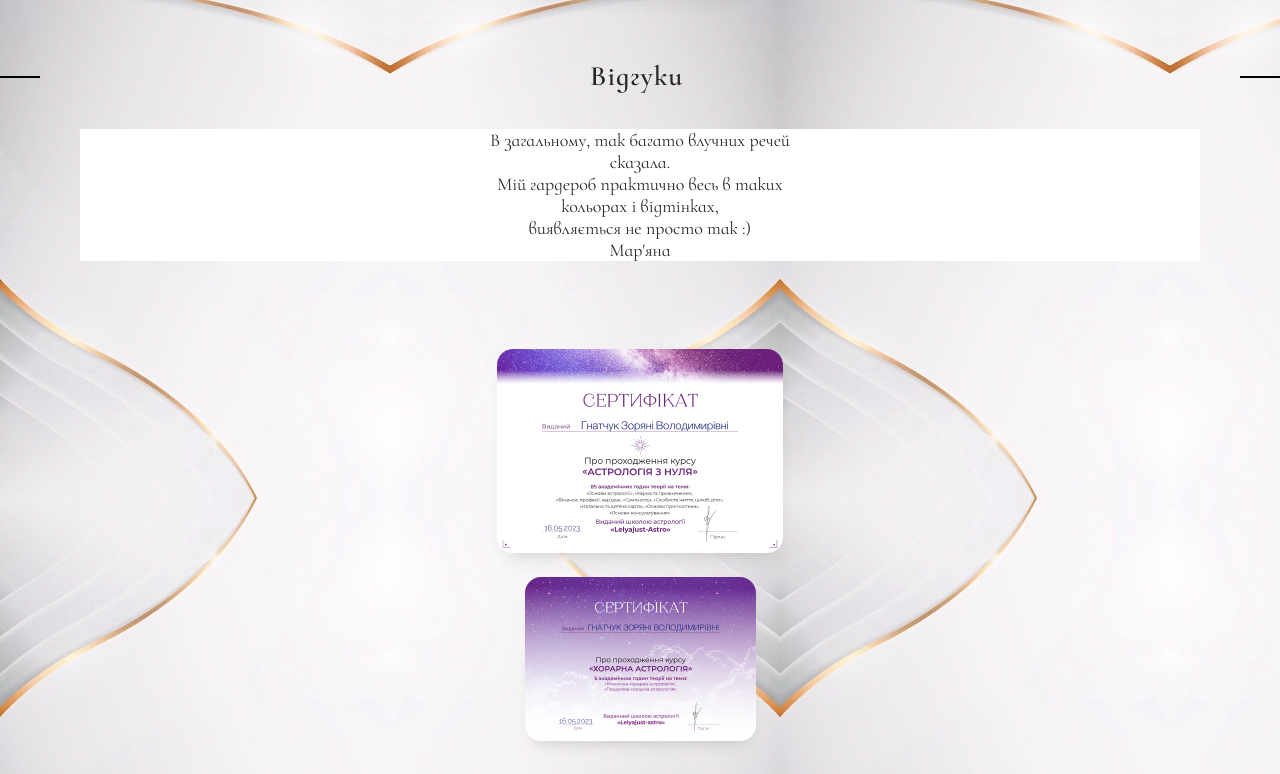
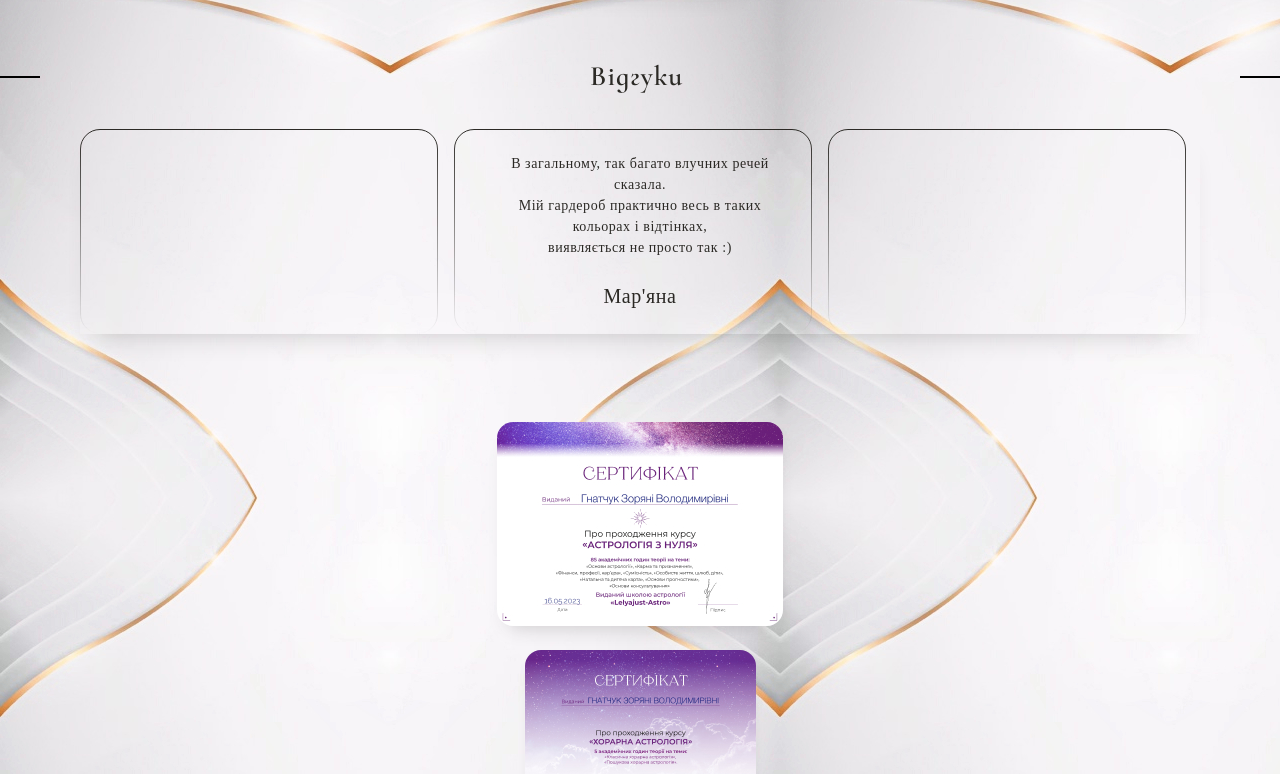
Before and after one commit to HennadiiKupr/Astrozori, a website built with Parcel: page src/index.html in a window 1280 px wide. Shown: the part 2546-3320 px from the top of the page. Built offline with nearby package versions, Linux system fonts and the light colour scheme; files whose address does not match are found by name; a web font is replaced by a local one.

Commit message:
changed slider

```diff
--- a/src/styles/blocks/slider.scss
+++ b/src/styles/blocks/slider.scss
@@ -1,20 +1,42 @@
 swiper-container {
   width: 100%;
-  height: 100%;
+  height: 205px;
+  box-shadow: 0px 16px 24px -16px #3B383840;
 }
 
 swiper-slide {
   text-align: center;
   font-size: 18px;
-  background: #fff;
   display: flex;
   justify-content: center;
   align-items: center;
+  padding: 24px 16px;
+  background-image: url("../images/border.svg");
+  background-position-x: -8px;
 }
 
 swiper-slide img {
   display: block;
   width: 100%;
-  height: 100%;
   object-fit: cover;
 }
+
+.slide {
+  &__content {
+    font-family: 'Ledger', 'Times New Roman', Times, serif;
+    font-weight: 400;
+    font-size: 14px;
+    text-align: center;
+    letter-spacing: 0.04em;
+  }
+
+  &__feedback {
+    line-height: 21px;
+    margin-bottom: 24px;
+  }
+
+  &__name {
+    font-size: 20px;
+    line-height: 28px;
+  }
+}
```
